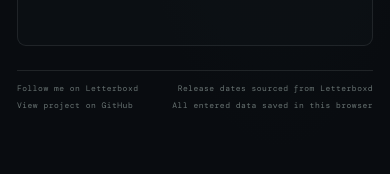
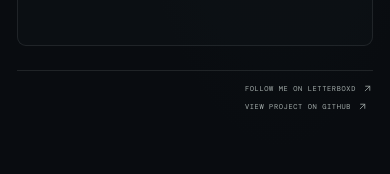
Before and after one commit to trjeffries/film_tracker, a React (Vite) app: page / in a window 390 px wide. Shown: the part 385-559 px from the top of the page. Built offline with nearby package versions, Linux system fonts and the light colour scheme; a web font is replaced by a local one.

Commit message:
More footer changes; limitations update to readme.

```diff
--- a/src/App.tsx
+++ b/src/App.tsx
@@ -739,25 +739,23 @@ function App() {
         </section>
 
         <footer className="footer">
-          <div className="footer-column">
+          <div className="footer-column footer-links">
             <a
               href="https://letterboxd.com/trjeffries/"
               target="_blank"
               rel="noreferrer"
             >
-              Follow me on Letterboxd
+              FOLLOW ME ON LETTERBOXD
+              <Icon name="arrow" />
             </a>
             <a
               href="https://github.com/trjeffries/film_tracker"
               target="_blank"
               rel="noreferrer"
             >
-              View project on GitHub
+              VIEW PROJECT ON GITHUB
+              <Icon name="arrow" />
             </a>
-          </div>
-          <div className="footer-column footer-details">
-            <span>Release dates sourced from Letterboxd</span>
-            <span>All entered data saved in this browser</span>
           </div>
         </footer>
       </main>
--- a/src/styles.css
+++ b/src/styles.css
@@ -877,13 +877,12 @@ input:focus-visible {
 .footer {
   display: grid;
   align-items: center;
-  grid-template-columns: 1fr 1fr;
-  gap: 16px;
+  grid-template-columns: 1fr;
   border-top: 1px solid var(--line);
-  color: #697473;
+  color: #a6afad;
   font-family: var(--mono);
   font-size: 8px;
-  letter-spacing: 0.06em;
+  letter-spacing: 0.09em;
 }
 
 .footer-column {
@@ -892,10 +891,19 @@ input:focus-visible {
 }
 
 .footer a {
+  display: inline-flex;
+  align-items: center;
+  gap: 9px;
   width: fit-content;
   color: inherit;
   text-decoration: none;
+  text-align: right;
   text-underline-offset: 3px;
+}
+
+.footer a svg {
+  width: 13px;
+  flex: 0 0 auto;
 }
 
 .footer a:hover {
@@ -903,13 +911,13 @@ input:focus-visible {
   text-decoration: underline;
 }
 
-.footer-details {
+.footer-links {
   justify-self: end;
   text-align: right;
 }
 
 .app-shell {
-  padding-bottom: calc(114px + env(safe-area-inset-bottom));
+  padding-bottom: calc(100px + env(safe-area-inset-bottom));
 }
 
 @keyframes pulse {
@@ -1137,14 +1145,21 @@ input:focus-visible {
 
   .footer {
     align-items: flex-start;
-    grid-template-columns: minmax(0, 1fr) minmax(0, 1.4fr);
-    gap: 10px;
+    grid-template-columns: 1fr;
     padding: 12px 0;
-    font-size: 8px;
+    font-size: 7px;
+  }
+
+  .footer a {
+    gap: 6px;
+  }
+
+  .footer a svg {
+    width: 11px;
   }
 
   .app-shell {
-    padding-bottom: calc(104px + env(safe-area-inset-bottom));
+    padding-bottom: calc(88px + env(safe-area-inset-bottom));
   }
 }
 
```
Also changed, not shown: 1 other file (tests, documents, lock files or other folders).
